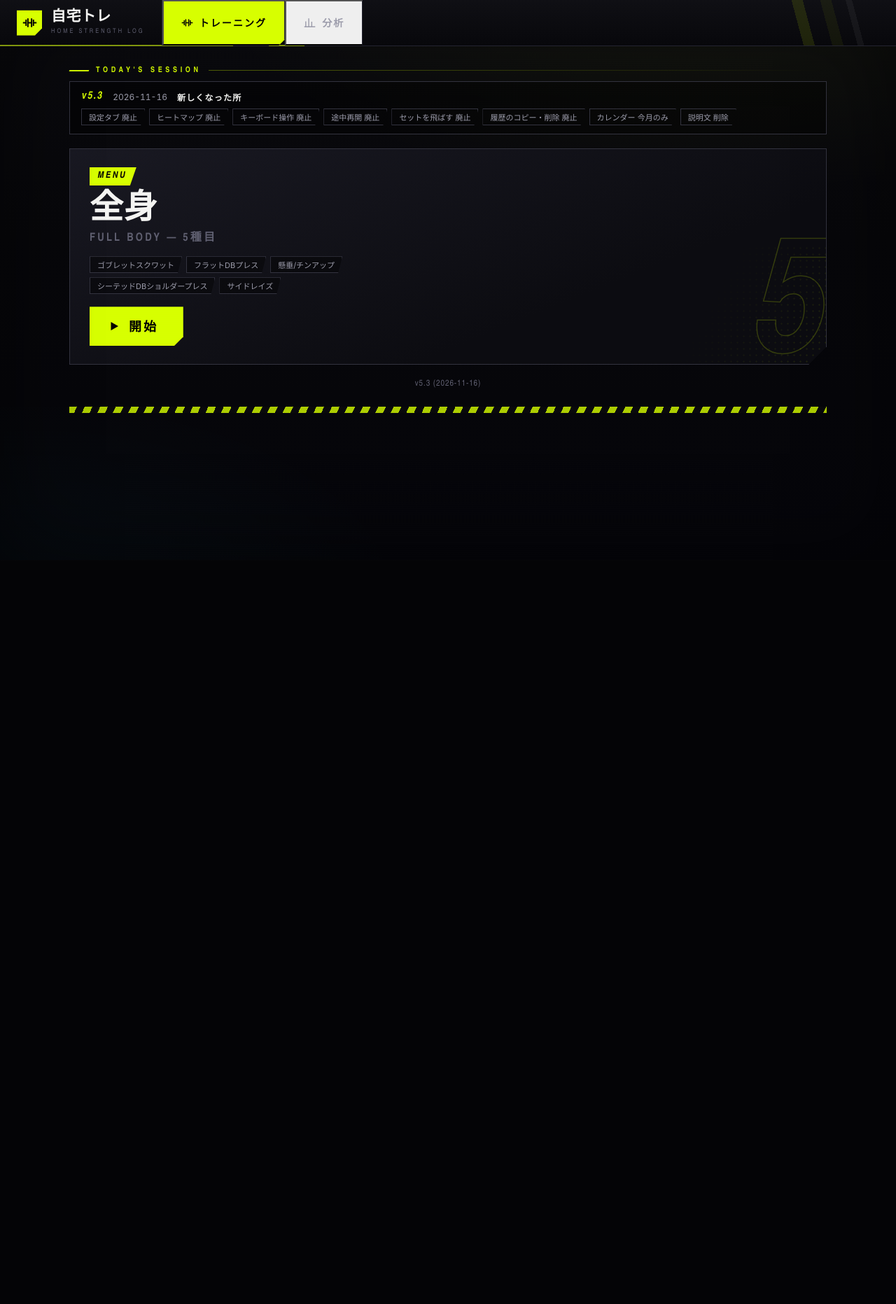
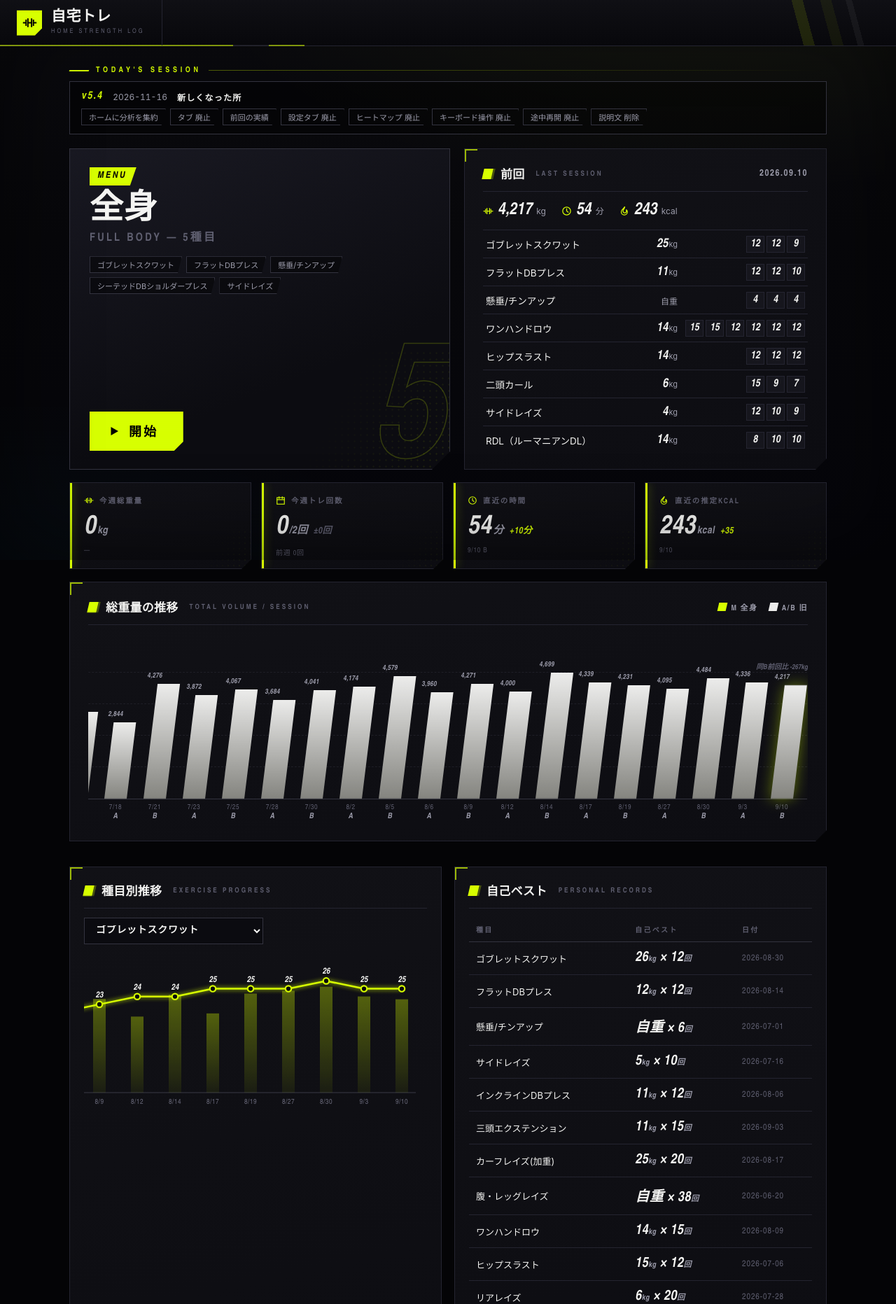
Before and after one commit to yamanezumi42/hometraining, a plain HTML site: page index.html in a window 1280 px wide. Shown: the top 1863 px of the page at 70% size. Before the commit the page ends 800 px from the top, so only its background shows below. Drawn offline with Linux system fonts and the light colour scheme.

Commit message:
v5.4: 分析タブをホームに集約・タブ廃止（見本パターン3：開始＋前回の実績を上段に横並び）
Co-Authored-By: Claude Opus 5.5 <noreply@anthropic.com>

```diff
--- a/index.html
+++ b/index.html
@@ -142,26 +142,6 @@
   .brand .mark svg{width:21px; height:21px;}
   .brand .t1{font-family:var(--disp); font-weight:700; font-style:italic; font-size:21px; letter-spacing:.03em; line-height:1;}
   .brand .t2{font-family:var(--cond); font-size:9px; letter-spacing:.34em; color:var(--txt3); text-transform:uppercase; margin-top:4px;}
-  .navitems{display:flex; align-items:stretch;}
-  .navitem{
-    display:flex; align-items:center; gap:9px; padding:0 25px;
-    font-family:var(--cond); font-weight:600; font-size:14px; letter-spacing:.15em;
-    color:var(--txt2); cursor:pointer; position:relative; overflow:hidden;
-    border-right:1px solid var(--line);
-    transition:color .16s var(--ease), background .16s, opacity .16s;
-  }
-  .navitem svg{width:17px; height:17px;}
-  .navitem::before{ /* hover sweep */
-    content:""; position:absolute; inset:0; transform:translateX(-101%);
-    background:linear-gradient(100deg,transparent,rgba(215,255,0,.13),transparent);
-    transition:transform .45s var(--ease);
-  }
-  .navitem:hover{color:var(--txt); background:#121218;}
-  .navitem:hover::before{transform:translateX(101%);}
-  .navitem.on{color:#000; background:var(--acc);}
-  .navitem.on svg{color:#000;}
-  .navitem.on{ clip-path:polygon(0 0,100% 0,100% calc(100% - 9px),calc(100% - 9px) 100%,0 100%); }
-  body.in-workout .navitem{pointer-events:none; opacity:.22; filter:grayscale(1);}
   body.in-workout{padding-bottom:10px;}
 
   /* ============ panes / screens ============ */
@@ -213,9 +193,6 @@
     letter-spacing:.01em; margin-bottom:16px; position:relative;
   }
   h1 small{display:block; font-size:14px; font-weight:600; color:var(--txt2); letter-spacing:.12em; margin-top:11px; font-style:normal; text-shadow:none;}
-  .ana-head{display:flex; align-items:baseline; gap:16px;}
-  .ana-head h1{font-size:34px; margin-bottom:14px;}
-  .ana-head .subk{font-family:var(--cond); font-size:12px; letter-spacing:.24em; color:var(--txt3); text-transform:uppercase;}
   .sub{color:var(--txt2); font-size:13px; line-height:1.75;}
   .muted{color:var(--txt3); font-size:12px; font-family:var(--cond); letter-spacing:.08em;}
   .center{text-align:center;}
@@ -591,7 +568,33 @@
   .flash.go{animation:flashAnim 220ms ease;}
   @keyframes flashAnim{0%{opacity:0;}30%{opacity:.18;}100%{opacity:0;}}
 
-  /* ============ ANALYZE TAB ============ */
+  /* ============ HOME（v5.4：分析を集約・見本パターン3） ============ */
+  .hx-main{display:grid; grid-template-columns:minmax(0,1.05fr) minmax(0,1fr); gap:20px; align-items:stretch; margin:20px 0 18px;}
+  .hx-main > *{margin:0 !important;}
+  .hx-main .menu-row{display:block;}
+  .hx-main .menu-card{height:100%;}
+  .hx-pair{display:grid; grid-template-columns:minmax(0,1fr) minmax(0,1fr); gap:18px; align-items:stretch;}
+  .hx-pair > .ana-sec{margin:18px 0; min-width:0;}
+  .hx-pair .calwrap{grid-template-columns:1fr 132px; gap:14px;}
+  .hx-pair .card{padding:20px 20px;}
+  .hx-last .hx-date{margin-left:auto; font-family:var(--cond); font-style:normal; font-weight:600; font-size:13px; letter-spacing:.12em; color:var(--txt2);}
+  .hx-sum{display:flex; gap:22px; margin:2px 0 12px; flex-wrap:wrap;}
+  .hx-sum span{display:flex; align-items:baseline; gap:6px;}
+  .hx-sum svg{width:15px; height:15px; color:var(--acc); align-self:center;}
+  .hx-sum b{font-family:var(--disp); font-style:italic; font-weight:700; font-size:24px; font-variant-numeric:tabular-nums;}
+  .hx-sum small{font-size:12px; color:var(--txt2);}
+  .hx-tab{width:100%; border-collapse:collapse;}
+  .hx-tab td{padding:7px 4px; border-top:1px solid var(--line); vertical-align:middle;}
+  .hx-tab .hx-n{font-size:13.5px; color:var(--txt);}
+  .hx-tab .hx-k{text-align:right; white-space:nowrap; width:62px;}
+  .hx-tab .hx-k b{font-family:var(--disp); font-style:italic; font-size:18px;}
+  .hx-tab .hx-k small{font-size:11px; color:var(--txt2); margin-left:1px;}
+  .hx-tab .hx-bw{font-size:12px; color:var(--txt2);}
+  .hx-tab .hx-r{text-align:right; white-space:nowrap; width:100px;}
+  .hx-tab .hx-r i{display:inline-block; min-width:26px; text-align:center; margin-left:3px; padding:2px 0; font-family:var(--disp); font-style:italic; font-weight:700; font-size:15px; background:#16161d; border:1px solid var(--line);}
+  .hx-none{color:var(--txt3);}
+
+  /* ============ 分析カード ============ */
   .ana-sec{margin:18px 0;}
   .card-head .legend{margin-left:auto; display:flex; align-items:center; gap:16px; font-size:11px; font-style:normal; font-weight:600; letter-spacing:.14em; color:var(--txt2); font-family:var(--cond);}
   .card-head .legend i{display:inline-block; width:12px; height:12px; transform:skewX(var(--skew)); margin-right:6px; vertical-align:-1px;}
@@ -752,7 +755,7 @@
     opacity:.3; filter:grayscale(1); pointer-events:none;
   }
   /* キーボード操作時だけ出るフォーカスリング（マウス操作では出さない） */
-  button:focus-visible,input:focus-visible,select:focus-visible,.navitem:focus-visible{
+  button:focus-visible,input:focus-visible,select:focus-visible{
     outline:2px solid var(--acc); outline-offset:2px;
   }
 
@@ -765,12 +768,14 @@
   @media (max-width:880px){
     .rec-grid{grid-template-columns:1fr;}
     .menu-row{grid-template-columns:1fr;}
-    .navitem{padding:0 16px;}
     .brand{padding:0 14px;}
     h1{font-size:32px;}
     .tabpane{padding:22px 14px 36px;}
     .stats,.rstats{grid-template-columns:1fr 1fr;}
-    .calwrap{grid-template-columns:1fr;}
+    .calwrap,.hx-pair .calwrap{grid-template-columns:1fr;}
+    .hx-main,.hx-pair{grid-template-columns:1fr;}
+    .hx-main{gap:15px;}
+    .hx-pair > .ana-sec{margin:9px 0;}
     .wsrow{grid-template-columns:86px 1fr 58px;}
     .hist-row .hr-stats{gap:10px; font-size:11px;}
     .timerwrap{width:210px; height:210px;}
@@ -797,7 +802,7 @@
 <div class="fx-vig"></div>
 <div id="wipe"><i></i></div>
 
-<!-- ===== TOP NAV（タブバー） ===== -->
+<!-- ===== TOP NAV（v5.4：タブは無し＝ブランドだけ） ===== -->
 <nav class="topnav" id="tabbar">
   <div class="brand">
     <div class="mark">
@@ -809,19 +814,9 @@
       <div class="t2">HOME&nbsp;STRENGTH&nbsp;LOG</div>
     </div>
   </div>
-  <div class="navitems">
-    <button type="button" class="navitem on" data-tab="train" aria-current="page" onclick="showTab('train')">
-      <svg viewBox="0 0 24 24" fill="none" stroke="currentColor" stroke-width="2" stroke-linecap="square"><path d="M2 12h2M20 12h2M6 8v8M18 8v8M9 6v12M15 6v12M9 12h6"/></svg>
-      トレーニング
-    </button>
-    <button type="button" class="navitem" data-tab="analyze" onclick="showTab('analyze')">
-      <svg viewBox="0 0 24 24" fill="none" stroke="currentColor" stroke-width="2" stroke-linecap="square"><path d="M4 20V10M10 20V4M16 20v-9M22 20H2"/></svg>
-      分析
-    </button>
-  </div>
 </nav>
 
-<!-- ===== TAB: トレーニング ===== -->
+<!-- ===== 本体（v5.4：ホームに分析を集約） ===== -->
 <div id="tab-train" class="tabpane active">
 
 <!-- ===== WORKOUT HUD（トレ進行中のみ表示） ===== -->
@@ -847,6 +842,8 @@
     <span class="wn-h">新しくなった所</span>
     <ul id="wn-list"></ul>
   </div>
+  <!-- 上段：開始＋前回 -->
+  <div class="hx-main">
     <div class="menu-row one stagger">
       <div class="menu-card m">
         <div class="ghost">5</div>
@@ -861,6 +858,60 @@
         </button>
       </div>
     </div>
+    <div class="card hx-last" id="hx-last"></div>
+  </div>
+
+  <!-- 統計 -->
+  <div class="stats stagger" id="ana-stats"></div>
+
+  <!-- 2. volume trend -->
+  <div class="card ana-sec">
+    <div class="card-head">総重量の推移<span class="en">Total Volume / Session</span>
+      <span class="legend"><span class="la"><i></i>M 全身</span><span class="lb"><i></i>A/B 旧</span></span>
+    </div>
+    <div class="chart-scroll" id="ana-vol-scroll"><div class="chart" id="ana-vol-chart"></div><div style="display:flex; width:max-content; min-width:100%; padding:0 8px;" id="ana-vol-xlabs"></div></div>
+  </div>
+
+  <div class="hx-pair">
+    <!-- 3. exercise trend -->
+    <div class="card ana-sec">
+      <div class="card-head">種目別推移<span class="en">Exercise Progress</span></div>
+      <div class="ex-sel-row">
+        <select class="ana-select" id="ana-ex-sel" onchange="anaExChange()"></select>
+        <span id="ana-ex-stall"></span>
+      </div>
+      <div class="exchart-wrap" id="ana-ex-chart"></div>
+    </div>
+    <!-- 4. PR list -->
+    <div class="card ana-sec">
+      <div class="card-head">自己ベスト<span class="en">Personal Records</span></div>
+      <div style="overflow-x:auto;"><table class="prtable" id="ana-pr"></table></div>
+    </div>
+  </div>
+
+  <div class="hx-pair">
+    <!-- 5. weekly sets per muscle -->
+    <div class="card ana-sec">
+      <div class="card-head">部位別・今週セット数<span class="en">Weekly Sets / Muscle</span></div>
+      <div id="ana-ws-bars"></div>
+    </div>
+    <!-- 6. monthly calendar -->
+    <div class="card ana-sec">
+      <div class="card-head"><span id="ana-cal-title">カレンダー</span><span class="en">Training Calendar</span></div>
+      <div class="calwrap">
+        <table class="cal" id="ana-cal"></table>
+        <div class="calside" id="ana-cal-side"></div>
+      </div>
+    </div>
+  </div>
+
+  <!-- 記録の一覧 -->
+  <div class="card ana-sec">
+    <div class="card-head">セッション履歴<span class="en">History</span></div>
+    <div id="hist-list"></div>
+    <div id="hist-detail"></div>
+  </div>
+
   <p class="muted center" id="verline"></p>
   <div class="stripe"></div>
 </div>
@@ -958,60 +1009,6 @@
 
 </div><!-- /tab-train -->
 
-<!-- ===== TAB: 分析（Phase B） ===== -->
-<div id="tab-analyze" class="tabpane">
-  <div class="ana-head"><h1>分析</h1><span class="subk" id="ana-range">PERFORMANCE</span></div>
-
-  <!-- 1. stat cards -->
-  <div class="stats stagger" id="ana-stats"></div>
-
-  <!-- 2. volume trend -->
-  <div class="card ana-sec">
-    <div class="card-head">総重量の推移<span class="en">Total Volume / Session</span>
-      <span class="legend"><span class="la"><i></i>M 全身</span><span class="lb"><i></i>A/B 旧</span></span>
-    </div>
-    <div class="chart-scroll" id="ana-vol-scroll"><div class="chart" id="ana-vol-chart"></div><div style="display:flex; width:max-content; min-width:100%; padding:0 8px;" id="ana-vol-xlabs"></div></div>
-  </div>
-
-  <!-- 3. exercise trend -->
-  <div class="card ana-sec">
-    <div class="card-head">種目別推移<span class="en">Exercise Progress</span></div>
-    <div class="ex-sel-row">
-      <select class="ana-select" id="ana-ex-sel" onchange="anaExChange()"></select>
-      <span id="ana-ex-stall"></span>
-    </div>
-    <div class="exchart-wrap" id="ana-ex-chart"></div>
-  </div>
-
-  <!-- 4. PR list -->
-  <div class="card ana-sec">
-    <div class="card-head">自己ベスト<span class="en">Personal Records</span></div>
-    <div style="overflow-x:auto;"><table class="prtable" id="ana-pr"></table></div>
-  </div>
-
-  <!-- 5. weekly sets per muscle -->
-  <div class="card ana-sec">
-    <div class="card-head">部位別・今週セット数<span class="en">Weekly Sets / Muscle</span></div>
-    <div id="ana-ws-bars"></div>
-  </div>
-
-  <!-- 6. monthly calendar -->
-  <div class="card ana-sec">
-    <div class="card-head"><span id="ana-cal-title">カレンダー</span><span class="en">Training Calendar</span></div>
-    <div class="calwrap">
-      <table class="cal" id="ana-cal"></table>
-      <div class="calside" id="ana-cal-side"></div>
-    </div>
-  </div>
-
-
-  <!-- 8. session history (旧トレ履歴を吸収) -->
-  <div class="card ana-sec">
-    <div class="card-head">セッション履歴<span class="en">History</span></div>
-    <div id="hist-list"></div>
-    <div id="hist-detail"></div>
-  </div>
-</div>
 
 
 
@@ -1042,9 +1039,9 @@ const MENU_KEYS = Object.keys(MENUS);
 function menuCls(k){ return (k==="A"||k==="B"||k==="M") ? k : "M"; }
 const KG_MIN=3, KG_MAX=32, KG_STEP=1; // ダンベル3-32kg・1kg刻み（KB「自宅トレ環境・器具」）
 function clampKg(v){ if(isNaN(v)) return v; return Math.min(KG_MAX, Math.max(KG_MIN, Math.round(v))); }
-const APP_VERSION = "v5.3 (2026-11-16)";
-const APP_VER_SHORT = "v5.3", APP_VER_DATE = "2026-11-16";
-const WHATS_NEW = ["設定タブ 廃止", "ヒートマップ 廃止", "キーボード操作 廃止", "途中再開 廃止", "セットを飛ばす 廃止", "履歴のコピー・削除 廃止", "カレンダー 今月のみ", "説明文 削除"];
+const APP_VERSION = "v5.4 (2026-11-16)";
+const APP_VER_SHORT = "v5.4", APP_VER_DATE = "2026-11-16";
+const WHATS_NEW = ["ホームに分析を集約", "タブ 廃止", "前回の実績", "設定タブ 廃止", "ヒートマップ 廃止", "キーボード操作 廃止", "途中再開 廃止", "説明文 削除"];
 
 /* ===================== STATE ===================== */
 let S = null;            // current session
@@ -1113,7 +1110,7 @@ function _tone(freq, dur, vol, type, when, slideTo){
   o.connect(g); g.connect(actx.destination);
   o.start(t); o.stop(t+dur+0.02);
 }
-/* kind: hover/click/confirm/back/tab/error/start/complete/step */
+/* kind: hover/click/confirm/back/error/start/complete/step */
 function sfx(kind){
   if(!sfxOn) return;
   if(!actx){ try{ unlockAudio(); }catch(e){} }
@@ -1126,7 +1123,6 @@ function sfx(kind){
       case "step":    _tone(1050,0.035,0.07,"square"); break;
       case "confirm": _noise(0.06,0.13,"highpass",1800); _tone(760,0.07,0.13,"square"); _tone(1180,0.10,0.11,"square",0.055); break;
       case "back":    _tone(700,0.09,0.10,"square",0,420); break;
-      case "tab":     _noise(0.16,0.10,"bandpass",1200,1.1); _tone(320,0.12,0.06,"sawtooth",0,180); break;
       case "error":   _tone(200,0.16,0.16,"square"); _tone(150,0.20,0.13,"square",0.09); break;
       case "start":   _noise(0.3,0.14,"bandpass",900,.8); _tone(160,0.32,0.14,"sawtooth",0,540); _tone(900,0.16,0.09,"square",0.16); break;
       case "complete":[0,0.09,0.18,0.30].forEach((w,i)=>_tone([523,659,784,1046][i],0.34,0.11,"square",w)); _noise(0.5,0.10,"highpass",1200); break;
@@ -1150,21 +1146,8 @@ function show(id){
   el.classList.add("active");
   // トレ進行中(ready/record)はタブバーを無効化して誤タップ防止（表示のみ・ロジック不変）
   document.body.classList.toggle("in-workout", id==="ready"||id==="record");
+  if(id==="home") renderHome();
   reanimate(el); fireWipe(); updateHud();
-  window.scrollTo(0,0);
-}
-/* タブ切替（トレーニング/分析）— 分析はrenderAnalyze()を毎回呼ぶ（オンデマンド計算） */
-function showTab(tab){
-  document.querySelectorAll(".navitem[data-tab]").forEach(n=>{
-    const on = n.getAttribute("data-tab")===tab;
-    n.classList.toggle("on", on);
-    if(on) n.setAttribute("aria-current","page"); else n.removeAttribute("aria-current");
-  });
-  document.querySelectorAll(".tabpane").forEach(p=>p.classList.remove("active"));
-  const pane = document.getElementById("tab-"+tab);
-  if(pane) pane.classList.add("active");
-  if(tab==="analyze") renderAnalyze();
-  sfx("tab"); reanimate(pane); fireWipe();
   window.scrollTo(0,0);
 }
 
@@ -1375,7 +1358,7 @@ function applyPublished(){
   }).then(function(info){
     if(!info) return;
     renderMenuCards();
-    if(document.getElementById("tab-analyze").classList.contains("active")) renderAnalyze();
+    renderHome();
   });
 }
 
@@ -2074,7 +2057,7 @@ function sessionToText(sess){
 }
 
 
-/* ===================== HISTORY（分析タブ・表示のみ／削除は監督官がデータを直す） ===================== */
+/* ===================== HISTORY（ホームの記録一覧・表示のみ／削除は監督官がデータを直す） ===================== */
 function renderHistory(){
   const h = loadHistory();
   const list = document.getElementById("hist-list");
@@ -2103,7 +2086,7 @@ function showHistDetail(i){
   d.querySelector("pre").textContent = txt;                       // textContentで安全に表示(インジェクション無し)
 }
 
-/* ===================== ANALYZE TAB (Phase B・新規関数のみ／既存ロジックは読み取り専用) ===================== */
+/* ===================== 分析（v5.4：ホームに集約） ===================== */
 /* --- 部位マッピング（主働=1.0・副次=0.5セット換算） --- */
 const MUSCLES = {
   chest:      {jp:"胸",       en:"PECTORALIS"},
@@ -2280,13 +2263,28 @@ function renderAnalyze(){
   anaWeekBars();
   anaCalendar();
   renderHistory();
-  const h = loadHistory();
-  const rangeEl = document.getElementById("ana-range");
-  if(h.length){
-    rangeEl.textContent = "PERFORMANCE ／ " + h[0].date.replace(/-/g,".") + " – " + h[h.length-1].date.replace(/-/g,".");
-  }else{
-    rangeEl.textContent = "PERFORMANCE";
-  }
+}
+/* ホーム＝前回の実績＋分析（v5.4）。ホームを出すたび・データ読込後に作り直す */
+function renderHome(){ renderLast(); renderAnalyze(); }
+const HX_SV = '<svg viewBox="0 0 24 24" fill="none" stroke="currentColor" stroke-width="2" stroke-linecap="square">';
+function renderLast(){
+  const box = document.getElementById("hx-last"); if(!box) return;
+  const h = loadHistory(), s = h[h.length-1];
+  const head = '<div class="card-head">前回<span class="en">Last Session</span>' + (s ? '<span class="hx-date">'+esc(s.date.replace(/-/g,"."))+'</span>' : "") + '</div>';
+  if(!s){ box.innerHTML = head + '<div class="hx-none">—</div>'; return; }
+  const vol = sessionVolume(s).volKg, min = sessionDuration(s), kcal = sessionKcal(s);
+  const rows = (s.exercises||[]).filter(e=>!e.wu && (e.records||[]).some(r=>r)).map(ex=>{
+    const reps = []; let kg = null;
+    (ex.records||[]).forEach(r=>{ if(r) (r.entries||[]).forEach(en=>{ reps.push(en.reps||0); if(en.kg!=null) kg = en.kg; }); });
+    const w = (ex.bodyweight || kg==null) ? '<span class="hx-bw">自重</span>' : '<b>'+kg+'</b><small>kg</small>';
+    return '<tr><td class="hx-n">'+esc(ex.name)+'</td><td class="hx-k">'+w+'</td><td class="hx-r">'+reps.map(x=>'<i>'+x+'</i>').join("")+'</td></tr>';
+  }).join("");
+  box.innerHTML = head +
+    '<div class="hx-sum">'+
+      '<span>'+HX_SV+'<path d="M2 12h2M20 12h2M6 8v8M18 8v8M9 6v12M15 6v12M9 12h6"/></svg><b>'+vol.toLocaleString("ja-JP")+'</b><small>kg</small></span>'+
+      '<span>'+HX_SV+'<circle cx="12" cy="12" r="9"/><path d="M12 7v5l3.5 2.5"/></svg><b>'+(min!=null?min:"—")+'</b><small>分</small></span>'+
+      '<span>'+HX_SV+'<path d="M12 2c1 4-4 6-4 10a4 4 0 0 0 8 0c0-2-1-3-1-3s3 1 3 5a7 7 0 0 1-14 0c0-6 7-8 8-12z"/></svg><b>'+(kcal!=null?kcal:"—")+'</b><small>kcal</small></span>'+
+    '</div><table class="hx-tab">'+rows+'</table>';
 }
 
 /* 1. 統計カード */
@@ -2508,14 +2506,14 @@ document.addEventListener("visibilitychange", ()=>{
 /* ===================== UI FEEL（SFX委譲・起動演出） ===================== */
 /* クリック/ホバー音は委譲で一括（個別のonclickは触らない） */
 document.addEventListener("pointerdown", (e)=>{
-  const t = e.target.closest("button,.navitem,.hist-row,.startbtn");
+  const t = e.target.closest("button,.hist-row,.startbtn");
   if(!t) return;
   if(t.id==="r-check" || t.classList.contains("startbtn")) return; // 専用音があるので二重に鳴らさない
   sfx("click");
 }, true);
 let _lastHover = null, _lastHoverAt = 0;
 document.addEventListener("pointerover", (e)=>{
-  const t = e.target.closest("button,.navitem,.menu-card,.hist-row,.stat");
+  const t = e.target.closest("button,.menu-card,.hist-row,.stat");
   if(!t || t===_lastHover) return;
   _lastHover = t;
   const now = performance.now();
@@ -2538,6 +2536,7 @@ purgeCurrent();     // v5.3：途中再開は廃止＝旧版が残した進行
 applyPublished();   // スマホ/ブラウザ：公開データ（mobile_data.json）を取り込む（PCでは何もしない）
 renderMenuCards();
 renderWhatsNew();
+renderHome();
 reanimate(document.getElementById("home"));
 // PYW時：STORE（menus上書き）ロード完了後にホームのメニュープレビューを更新（initPyStorageは不変のまま別リスナで待つ）
 window.addEventListener("pywebviewready", ()=>{
@@ -2546,6 +2545,7 @@ window.addEventListener("pywebviewready", ()=>{
     if(PYW || ++n>20){
       clearInterval(iv);
       renderMenuCards();
+      if(document.getElementById("home").classList.contains("active")) renderHome();
     }
   }, 150);
 });
--- a/sw.js
+++ b/sw.js
@@ -1,7 +1,7 @@
 /* v4.1: index.html と mobile_data.json は network-first（更新が即届く）。
    それ以外（アイコン等）は cache-first。オフライン時は常にキャッシュへフォールバック。
    ※旧v4-0は全部cache-firstで、更新が届かず「アプリを1〜2回開き直す」必要があった。 */
-const CACHE = "ht-v5-3";
+const CACHE = "ht-v5-4";
 const ASSETS = ["./", "./index.html", "./manifest.webmanifest", "./icon.svg", "./mobile_data.json"];
 
 self.addEventListener("install", e => {
```
Lines whose indentation alone changed are shown as unchanged.
